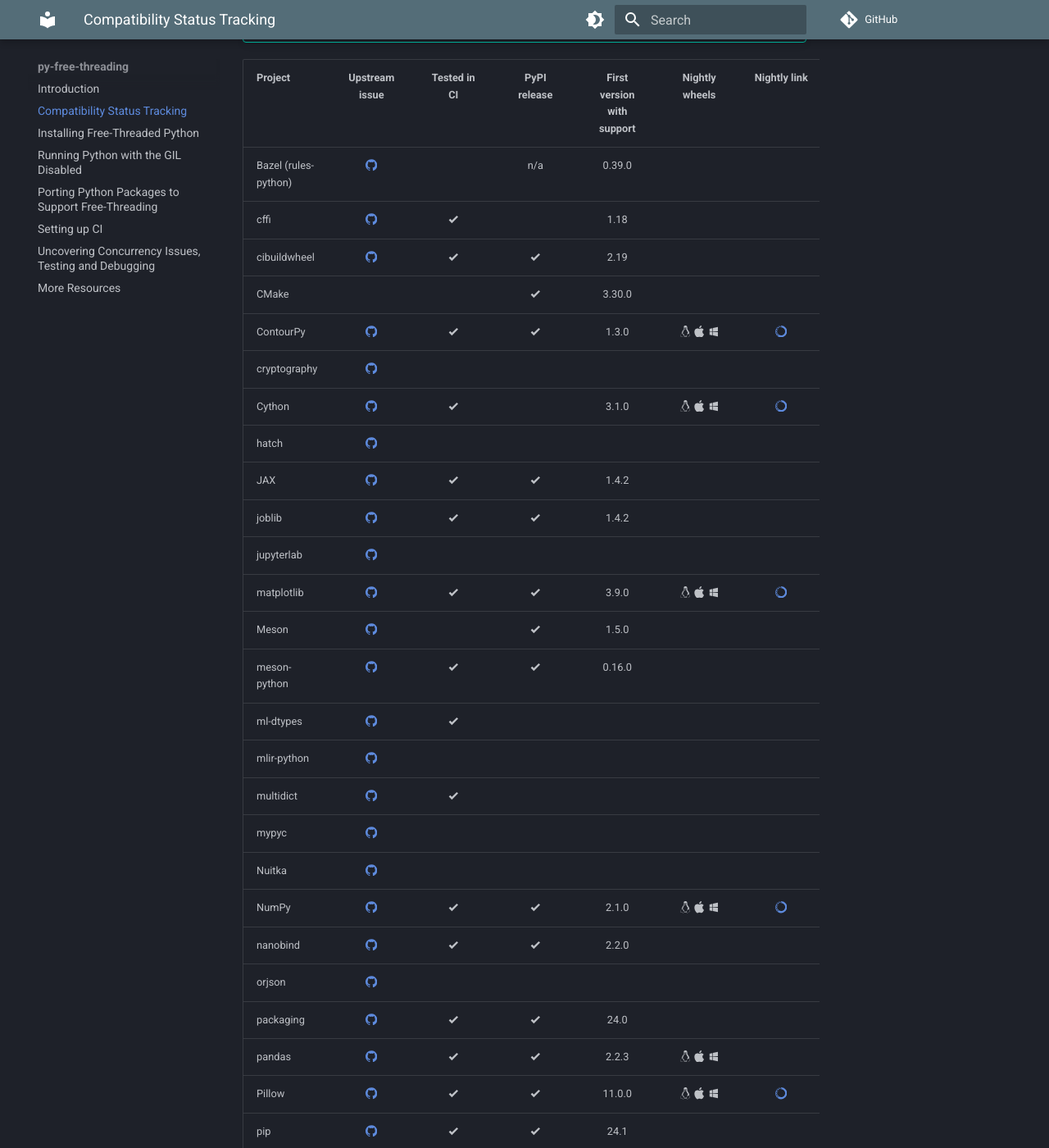
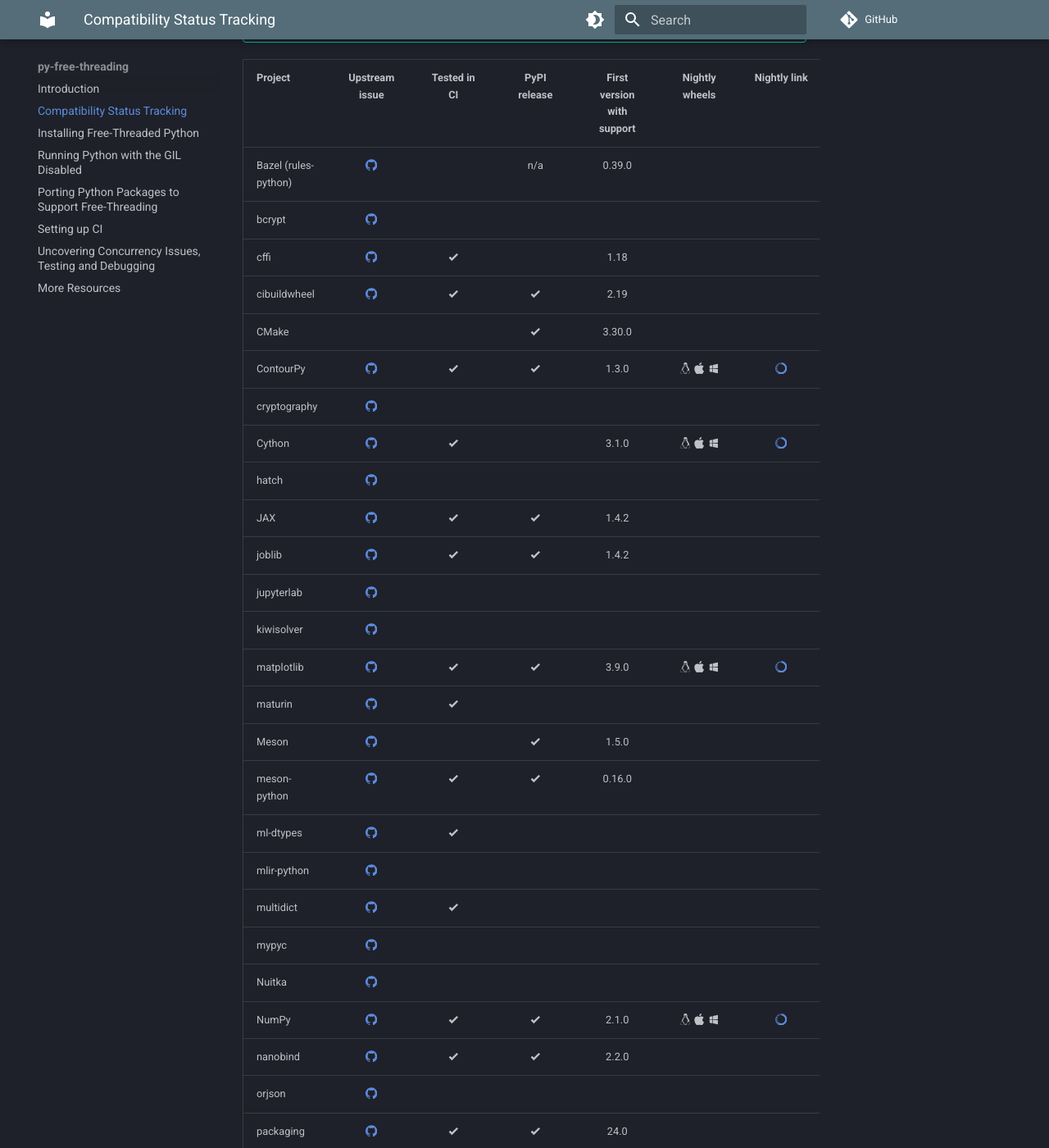
Before and after one commit to Quansight-Labs/free-threaded-compatibility, an MkDocs documentation site: the page built from docs/tracking.md, in a window 1280 px wide and 1400 px high, scrolled down 631 px. Shown: the whole window at 82% size. Built offline with MkDocs 1.6.1 and Material for MkDocs 9.7.7, drawn with Linux system fonts in a browser that asks for light colours; comment, search, counter and statistics services are not loaded.

Commit message:
add bcrypt, kiwisolver, and maturin to tracking table (#119)

```diff
--- a/docs/tracking.md
+++ b/docs/tracking.md
@@ -34,6 +34,7 @@
 | Project              |                                Upstream issue                                |     Tested in CI      |        PyPI release        | First version with support |                       Nightly wheels                       |                                       Nightly link                                       |
 | :------------------- | :--------------------------------------------------------------------------: | :-------------------: | :------------------------: | :------------------------: | :--------------------------------------------------------: | :--------------------------------------------------------------------------------------: |
 | Bazel (rules-python) |  [:simple-github:](https://github.com/bazelbuild/rules_python/issues/2386)   |                       |            n/a             |           0.39.0           |                                                            |                                                                                          |
+| bcrypt               |         [:simple-github:](https://github.com/pyca/bcrypt/issues/913)         |                       |                            |                            |                                                            |                                                                                          |
 | cffi                 |      [:simple-github:](https://github.com/python-cffi/cffi/issues/126)       | :material-check-bold: |                            |            1.18            |                                                            |                                                                                          |
 | cibuildwheel         |     [:simple-github:](https://github.com/pypa/cibuildwheel/issues/1657)      | :material-check-bold: |   :material-check-bold:    |            2.19            |                                                            |                                                                                          |
 | CMake                |                                                                              |                       |   :material-check-bold:    |           3.30.0           |                                                            |                                                                                          |
@@ -44,7 +45,9 @@
 | JAX                  |        [:simple-github:](https://github.com/jax-ml/jax/issues/23073)         | :material-check-bold: |   :material-check-bold:    |           1.4.2            |                                                            |                                                                                          |
 | joblib               |       [:simple-github:](https://github.com/joblib/joblib/issues/1592)        | :material-check-bold: |   :material-check-bold:    |           1.4.2            |                                                            |                                                                                          |
 | jupyterlab           |   [:simple-github:](https://github.com/jupyterlab/jupyterlab/issues/16915)   |                       |                            |                            |                                                            |                                                                                          |
+| kiwisolver           |         [:simple-github:](https://github.com/nucleic/kiwi/pull/186)          |                       |                            |                            |                                                            |                                                                                          |
 | matplotlib           |   [:simple-github:](https://github.com/matplotlib/matplotlib/issues/28611)   | :material-check-bold: |   :material-check-bold:    |           3.9.0            | :simple-linux: :simple-apple: :material-microsoft-windows: |  [:simple-anaconda:](https://anaconda.org/scientific-python-nightly-wheels/matplotlib/)  |
+| maturin              |        [:simple-github:](https://github.com/PyO3/maturin/issues/2315)        | :material-check-bold: |                            |                            |                                                            |                                                                                          |
 | Meson                |     [:simple-github:](https://github.com/mesonbuild/meson/issues/13263)      |                       |   :material-check-bold:    |           1.5.0            |                                                            |                                                                                          |
 | meson-python         |   [:simple-github:](https://github.com/mesonbuild/meson-python/issues/499)   | :material-check-bold: |   :material-check-bold:    |           0.16.0           |                                                            |                                                                                          |
 | ml-dtypes            |       [:simple-github:](https://github.com/jax-ml/ml_dtypes/pull/168)        | :material-check-bold: |                            |                            |                                                            |                                                                                          |
```
